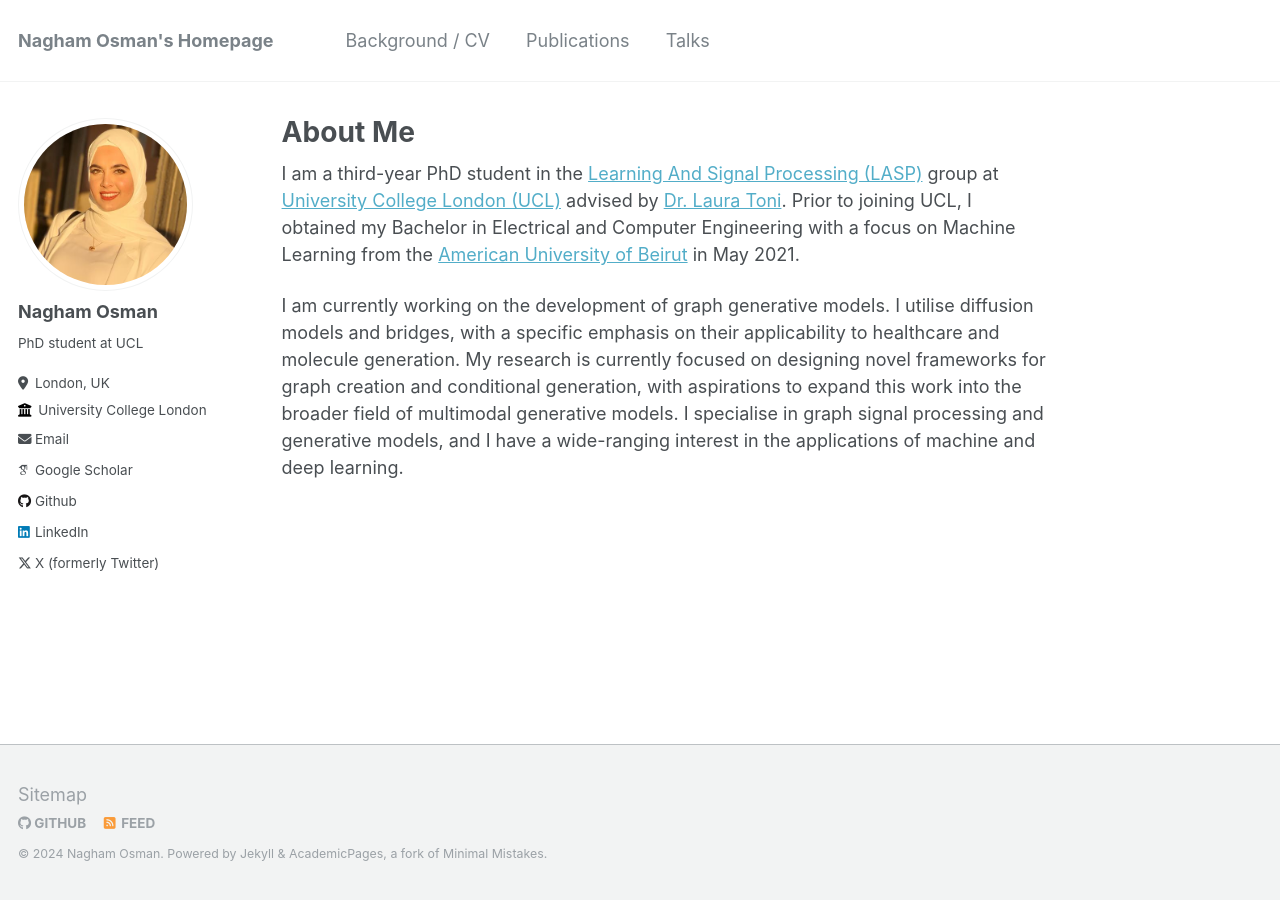
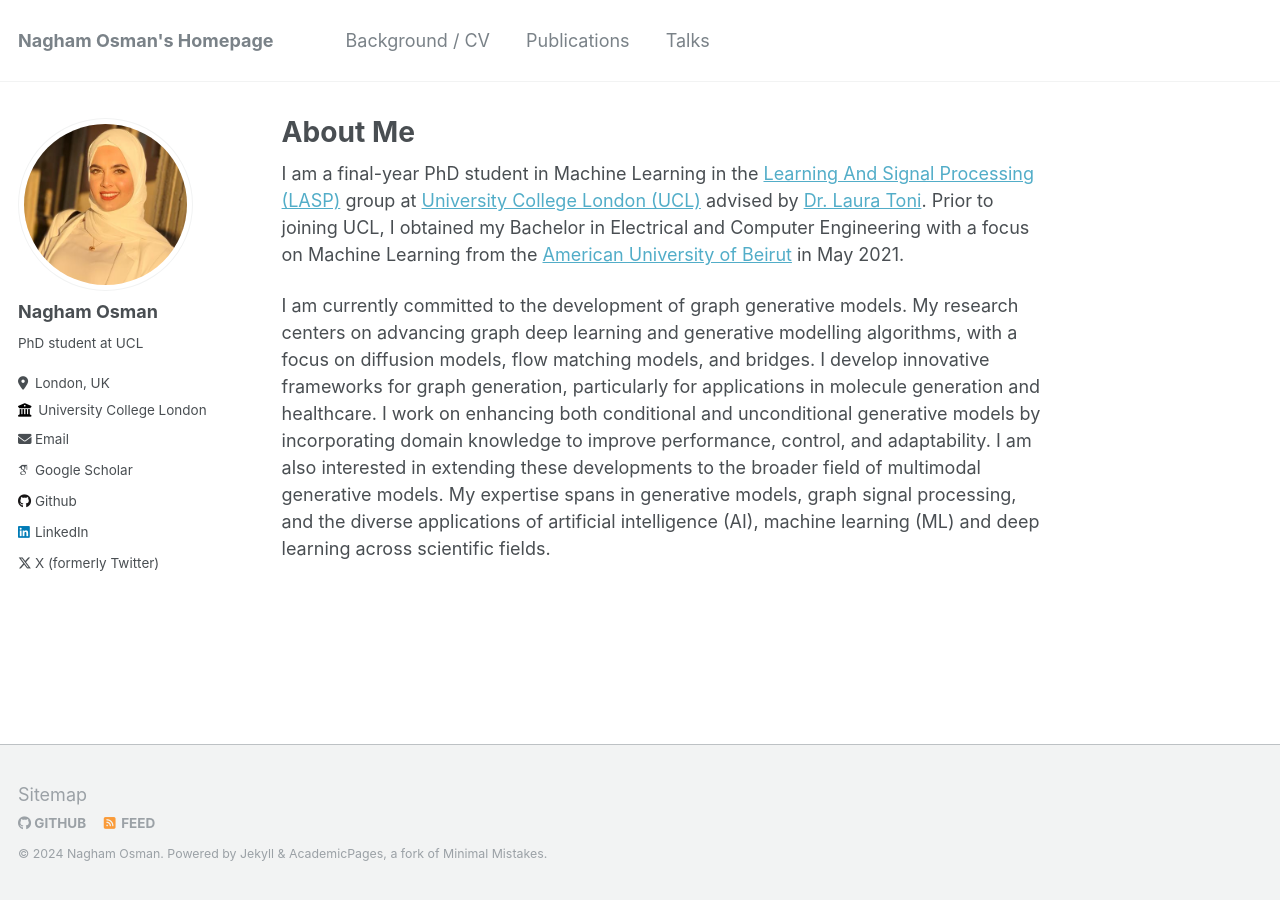
Before and after one commit to nagham-osman/nagham-osman.github.io, a Jekyll site: the page built from _pages/about.md, in a window 1280 px wide. Built offline with Jekyll 4.4.1, drawn with Linux system fonts in a browser that asks for light colours; some web fonts are replaced.

Commit message:
Update about.md

```diff
--- a/_pages/about.md
+++ b/_pages/about.md
@@ -6,6 +6,6 @@ redirect_from:
   - /about/
   - /about.html
 ---
-I am a third-year PhD student in the [Learning And Signal Processing (LASP)](https://lasp-ucl.github.io/) group at [University College London (UCL)](https://www.ucl.ac.uk/) advised by [Dr. Laura Toni](https://www.ucl.ac.uk/iccs/dr-laura-toni). Prior to joining UCL, I obtained my Bachelor in Electrical and Computer Engineering with a focus on Machine Learning from the [American University of Beirut](https://www.aub.edu.lb/) in May 2021.
+I am a final-year PhD student in Machine Learning in the [Learning And Signal Processing (LASP)](https://lasp-ucl.github.io/) group at [University College London (UCL)](https://www.ucl.ac.uk/) advised by [Dr. Laura Toni](https://www.ucl.ac.uk/iccs/dr-laura-toni). Prior to joining UCL, I obtained my Bachelor in Electrical and Computer Engineering with a focus on Machine Learning from the [American University of Beirut](https://www.aub.edu.lb/) in May 2021.
 
-I am currently working on the development of graph generative models. I utilise diffusion models and bridges, with a specific emphasis on their applicability to healthcare and molecule generation. My research is currently focused on designing novel frameworks for graph creation and conditional generation, with aspirations to expand this work into the broader field of multimodal generative models. I specialise in graph signal processing and generative models, and I have a wide-ranging interest in the applications of machine and deep learning.
+I am currently committed to the development of graph generative models. My research centers on advancing graph deep learning and generative modelling algorithms, with a focus on diffusion models, flow matching models, and bridges. I develop innovative frameworks for graph generation, particularly for applications in molecule generation and healthcare. I work on enhancing both conditional and unconditional generative models by incorporating domain knowledge to improve performance, control, and adaptability. I am also interested in extending these developments to the broader field of multimodal generative models. My expertise spans in generative models, graph signal processing, and the diverse applications of artificial intelligence (AI), machine learning (ML) and deep learning across scientific fields.
```
